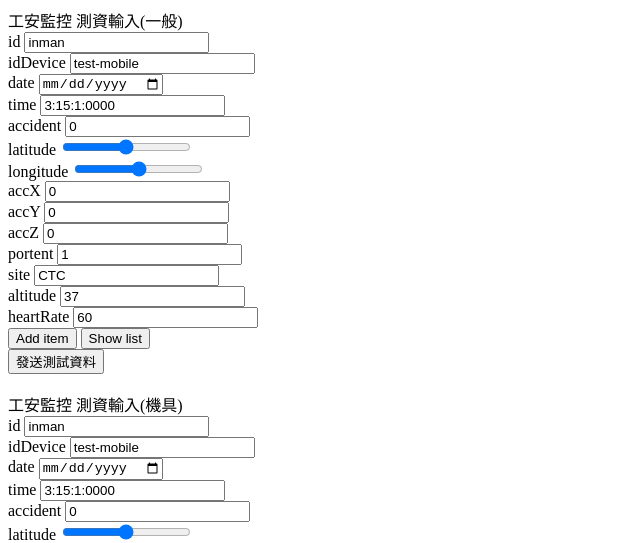
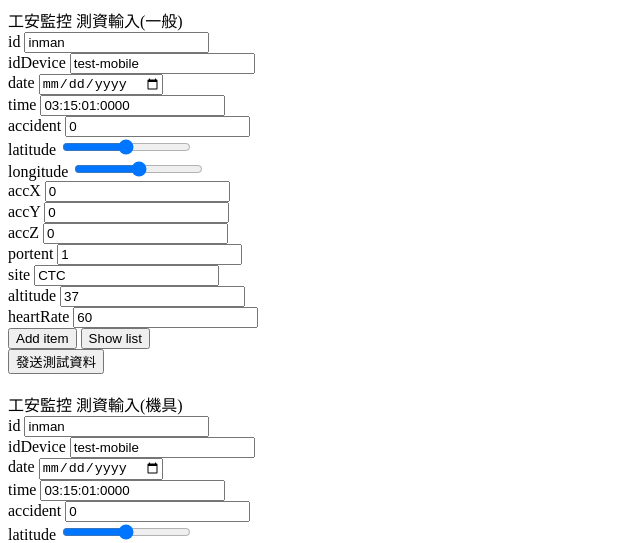
Before and after one commit to derinman/SmartBuilding-Faker, a plain HTML site: page firebaseMessage.html in a window 1280 px wide. Shown: the top 543 px of the page, 0-640 px from the left. Drawn offline with Linux system fonts and the light colour scheme.

Commit message:
將todaytime個為數字前面自動補0

```diff
--- a/firebaseMessage.html
+++ b/firebaseMessage.html
@@ -55,7 +55,7 @@
       <input name="altitude" value="37"><br>
       <label for="heartRate">heartRate</label>
       <input name="heartRate" value="60"><br>
-      <input type="submit" value="Add item">
+      <input type="submit" value="Add item" >
       <input type="button" value="Show list" onclick="console.log(testData)">
     </form>
     <button onclick="writeData()">發送測試資料</button>
@@ -152,7 +152,12 @@
     let d = new Date();
     const dateFormat = (dateObj) => dateObj.split(' ')[0].split('/').map(n => n.length === 1 ? '0' + n : n).join('-')
     let todayDate = dateFormat(d.toLocaleString('zn-TW'))
-    let todaytime = d.getHours()+":"+d.getMinutes()+":"+d.getSeconds()+":"+"0000";
+
+    function checkTime(i) {
+        return (i < 10) ? "0" + i : i;
+    }
+    let todaytime = checkTime(d.getHours())+":"+checkTime(d.getMinutes())+":"+checkTime(d.getSeconds())+":"+"0000";
+
     // (new Date().toLocaleString('zn-TW',))
     console.log(todayDate);
     console.log(todaytime);
@@ -170,9 +175,10 @@
     // 寫入資料(機具)
     function writeDataMachine(){db.ref(`/CTC/${testDataMachine.date}_${testDataMachine.time}_${testDataMachine.id}`).set(testDataMachine)};
 
+
     // 刪除單一資料
     // db.ref(`/CTC/${testData.date}_${testData.time}_${testData.id}`).remove();
-
+    //db.ref(`/CTC/`).remove()
     // 刪除 搜尋資料 by value後 remove
     // db.ref(`/${testData.site}`).orderByChild('id').equalTo('測試').once('child_added', function (snapshot) {
       // console.log(snapshot.toJSON())
```
